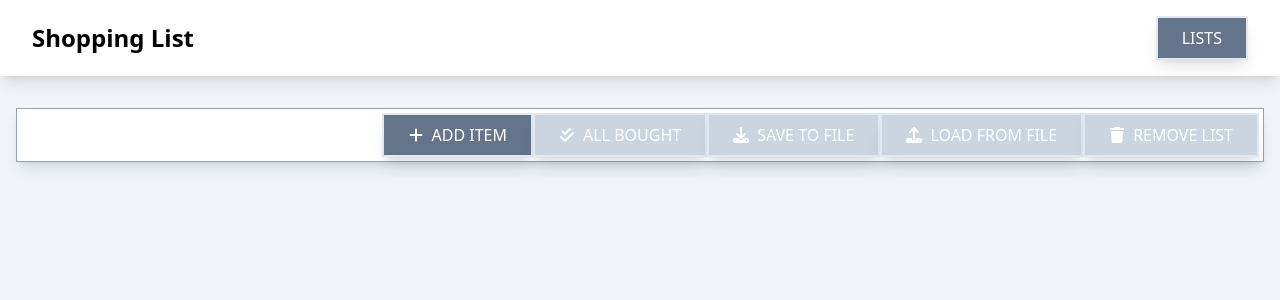
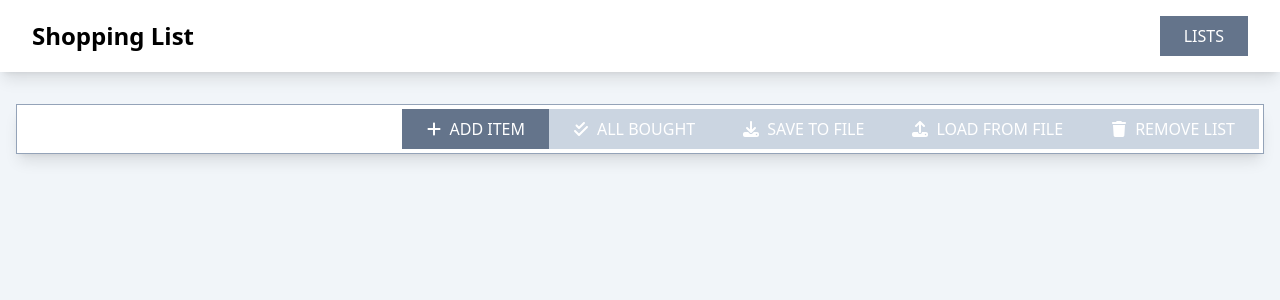
Before and after one commit to antklim89/shopping_list, a React app: page / in a window 1280 px wide. Shown: the top 300 px of the page. Built offline with nearby package versions, Linux system fonts and the light colour scheme; the HTML template or start-up script is replaced by a standard one.

Commit message:
feat(styles): remove shadow and border

```diff
--- a/src/components/ui/button.tsx
+++ b/src/components/ui/button.tsx
@@ -8,7 +8,7 @@ export const Button = forwardRef<HTMLButtonElement, ComponentProps<'button'>>(({
       ref={ref}
       type="button"
       {...props}
-      className={cn('flex justify-center items-center disabled:bg-slate-300 bg-primary-500 hover:bg-primary-600 text-white border-2 border-primary-200 px-6 py-2 transition-colors uppercase shadow-lg', className)}
+      className={cn('flex justify-center items-center disabled:bg-slate-300 bg-primary-500 hover:bg-primary-600 text-white px-6 py-2 transition-colors uppercase', className)}
     />
   );
 });
```
